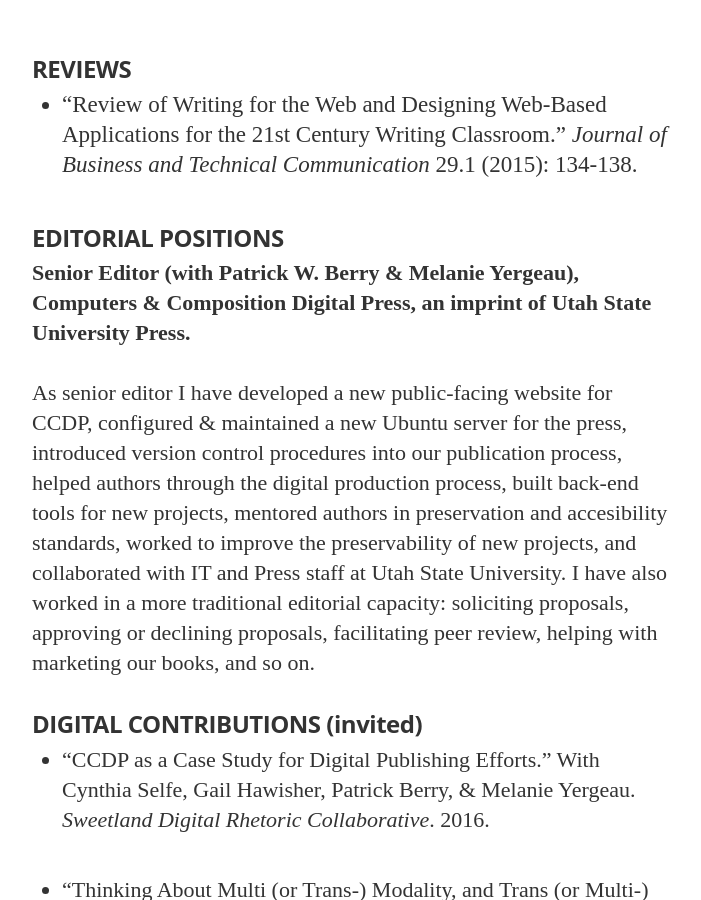
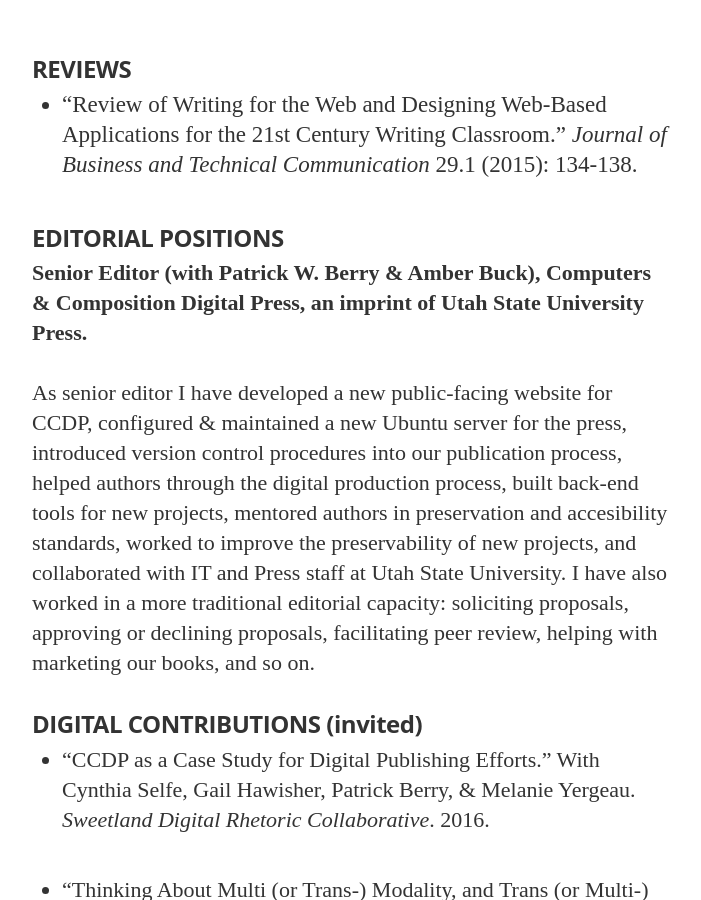
Before and after one commit to timlockridge/timlockridgedotcom, a Jekyll site: the page built from cv.md, in a window 1280 px wide and 900 px high, scrolled down 2381 px. Shown: the whole window, without its empty margins (288-989 px from the left). Built offline with Jekyll 4.4.1, drawn with Linux system fonts in a browser that asks for light colours; nearby versions of some CDN libraries; some web fonts are replaced; some of the changed text lies outside the part shown.

Commit message:
Update cv.md

```diff
--- a/cv.md
+++ b/cv.md
@@ -16,7 +16,7 @@ permalink: /cv/
 
 ## SCHOLARLY ACTIVITY
 
-#### BOOK IN PRESS.
+#### BOOK IN PRESS
 
 - *Writing Workflows: Beyond Word Processing*. With Derek Van Ittersum. University of Michigan Press/Sweetland DRC. 2020.
 
@@ -45,7 +45,7 @@ permalink: /cv/
 
 #### EDITORIAL POSITIONS
 
-**Senior Editor (with Patrick W. Berry & Melanie Yergeau), Computers & Composition Digital Press, an imprint of Utah State University Press.**
+**Senior Editor (with Patrick W. Berry & Amber Buck), Computers & Composition Digital Press, an imprint of Utah State University Press.**
 
 As senior editor I have developed a new public-facing website for CCDP, configured & maintained a new Ubuntu server for the press, introduced version control procedures into our publication process, helped authors through the digital production process, built back-end tools for new projects, mentored authors in preservation and accesibility standards, worked to improve the preservability of new projects, and collaborated with IT and Press staff at Utah State University. I have also worked in a more traditional editorial capacity: soliciting proposals, approving or declining proposals, facilitating peer review, helping with marketing our books, and so on.
 
```
